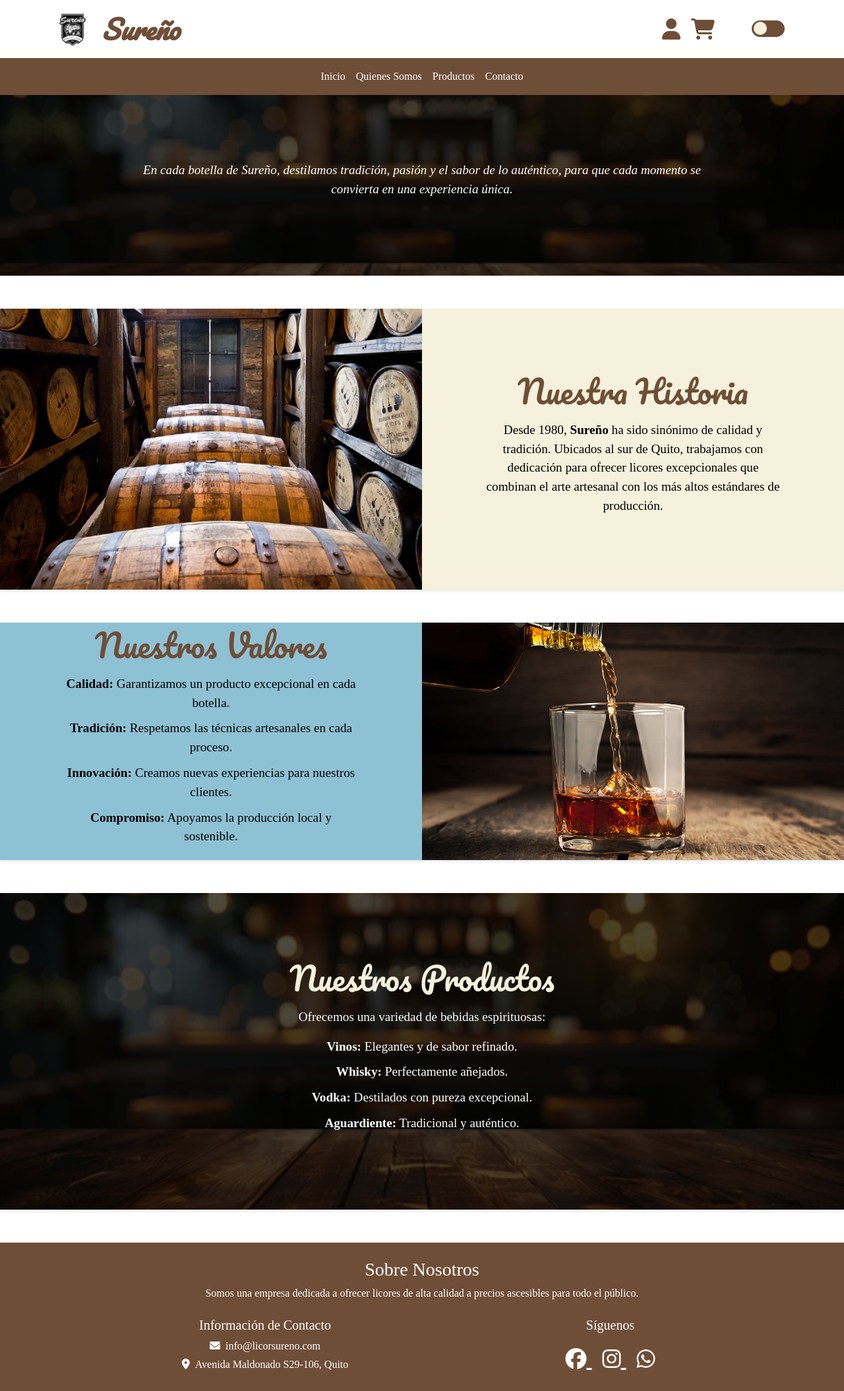
After one commit to luis-sagx/Sureno, a Flask app: page /about in a window 1280 px wide. The commit adds this page. Shown: the whole page at 66% size. Run offline with Flask 3, Linux system fonts and the light colour scheme.

Commit message:
quienes somos

```diff
--- a/static/css/index.css
+++ b/static/css/index.css
@@ -6,40 +6,25 @@
     --white: #FFFFFF;         /* Pure white */
     --black: #000000;         /* Pure black */
     --celeste-oscuro: #316168;
-    --boton-cafe: #906243;
-    --boton-cafe-hover: #fc894f;
-    --boton-celeste: #408791;
-    --boton-celeste-hover: #00b1c9;
+    --p-color: black;
 
     /* Light Theme */
     --bg-color: var(--white);
     --text-color: var(--cafe);
-    --header-bg: var(--beige);
-    --nav-bg: var(--cafe);
-    --link-color: var(--white);
-    --hover-link-color: var(--celeste);
-    --icon-color: var(--cafe);
-    --checkbox-bg: var(--cafe);
-    --checkbox-ball: var(--beige);
     --section-1: var(--beige);
     --section-2: var(--celeste);
 }
 
 /* Dark Theme */
 body.dark-mode {
+    --p-color: white;
     --bg-color: #1E1E1E;
     --text-color: var(--beige);
-    --header-bg: #2b2a2a;
-    --nav-bg: var(--cafe);
-    --link-color: var(--beige);
-    --hover-link-color: var(--celeste);
-    --icon-color: var(--beige);
-    --checkbox-bg: var(--beige);
-    --checkbox-ball: var(--cafe);
     --section-1: var(--cafe);
     --section-2: var(--celeste-oscuro);
 }
 
+/* Index */
 .banner {
     background-image: linear-gradient(
         rgba(0, 0, 0, 0.5),
@@ -58,10 +43,9 @@ body.dark-mode {
 .banner-subtitle {
     font-size: 1.5rem;
     color: var(--white);
-    font-style: italic;
     font-weight: bold;
     padding: 1.5rem;
-    text-shadow: 0px 0px 10px rgba(255, 252, 221, 0.5);
+    text-shadow: 0px 0px 10px rgba(255, 237, 221, 0.556);
 }
 
 .banner-title {
@@ -115,6 +99,135 @@ body.dark-mode {
 }
 
 .services-1 img {
-    max-width: 150px;
+    width: 7rem;
     margin-bottom: 1rem;
 }
+
+/* About US */
+.phrase-container, .section.show-products {
+    background-image: linear-gradient(
+        rgba(0, 0, 0, 0.7),
+        rgba(0, 0, 0, 0.7)
+    ),
+    url('../img/Fondo-main.webp');
+    background-position: center;
+    background-repeat: no-repeat;
+    background-size: cover;
+    background-attachment: fixed;
+    width: 100%;
+    padding: 100px 0;
+    display: flex;
+    justify-content: center;
+    align-items: center;
+    color: #fff;
+}
+
+.phrase-info {
+    font-style: italic;
+    width: 70%;
+    color: white;
+    text-align: center;
+    font-size: 1.2rem;
+}
+
+#aboutUs p {
+    font-size: 1.2rem;
+}
+
+.section {
+    margin: 50px auto;
+    box-shadow: 0 2px 5px rgba(0, 0, 0, 0.1);
+}
+
+.section h2 {
+    font-family: 'Pacifico', cursive;
+    font-size: 3rem;
+    margin-bottom: 1rem;
+    color: var(--text-color);
+}
+
+.section ul {
+    list-style-type: none;
+    padding: 0;
+}
+
+.section ul li {
+    margin-bottom: 10px;
+    display: block;
+    font-size: 1.2rem;
+}
+
+.section.show-products h2 {
+    color: var(--beige);
+}
+
+.history, .valors {
+    display: flex;
+    align-items: center;
+    justify-content: space-between;
+    box-shadow: 0 2px 5px rgba(0, 0, 0, 0.1);
+}
+
+.history p, .valors li {
+    color: var(--p-color);
+}
+
+.history {
+    background-color: var(--section-1);
+}
+
+.valors {
+    background-color: var(--section-2);
+}
+
+.aboutUs-information {
+    flex: 1;
+    justify-content: center;
+}
+
+.center-information {
+    margin: 0 auto;
+    max-width: 70%;
+    text-align: center;
+}
+
+/* Media queries for responsive design */
+@media (min-width: 768px) {
+    .history, .valors {
+        flex-direction: row;
+    }
+
+    #aboutUs img {
+        width: 50%;
+        max-width: 50%;
+    }
+
+    .aboutUs-information {
+        width: 50%;
+    }
+}
+
+@media (max-width: 767px) {
+    p, li {
+        font-size: 1rem;
+    }
+
+    .history, .valors {
+        flex-direction: column;
+    }
+
+    #aboutUs img {
+        width: 100%;
+        max-width: 100%;
+        order: -1; /* Asegura que la imagen siempre aparezca primero en móvil */
+    }
+
+    .aboutUs-information {
+        width: 100%;
+        padding: 20px 0;
+    }
+
+    .center-information {
+        max-width: 90%;
+    }
+}
--- a/static/css/styles.css
+++ b/static/css/styles.css
@@ -1,13 +1,14 @@
 :root {
     /* Color Palette */
     --cafe: #6F4E37;          /* Rich brown */
-    --beige: #F5F5DC;         /* Soft beige */
-    --celeste: #87CEEB;       /* Sky blue */
+    --beige: #f5f1dc;         /* Soft beige */
+    --celeste: #8FC1D4;       /* Sky blue */
     --white: #FFFFFF;         /* Pure white */
     --black: #000000;         /* Pure black */
+    --naranja: #fc894f;
     --celeste-oscuro: #316168;
     --boton-cafe: #906243;
-    --boton-cafe-hover: #fc894f;
+    --boton-cafe-hover: var(--naranja);
     --boton-celeste: #408791;
     --boton-celeste-hover: #00b1c9;
 
@@ -104,14 +105,12 @@ body {
 
 .btn-1, .btn-2 {
     color: var(--white);
+    font-size: 1.2rem;
 }
 
 /* Footer Styles */
 footer {
     background-color: var(--nav-bg);
-    color: var(--white);
-    text-align: center;
-    padding: 2rem 0;
 }
 
 .social-icons {
@@ -120,13 +119,12 @@ footer {
 
 .social-icons a {
     color: var(--white);
-    font-size: 1.5rem;
-    margin: 0 0.5rem;
+    font-size: 2rem;
     transition: color 0.3s;
 }
 
 .social-icons a:hover {
-    color: var(--celeste);
+    color: var(--beige);
 }
 
 /* Dark Mode Toggle */
--- /dev/null
+++ b/templates/aboutUs.html
@@ -0,0 +1,70 @@
+<link rel="stylesheet" href="{{ url_for('static', filename='css/index.css') }}"/>
+
+{% extends "base.html" %} {% block content %}
+
+<section class="phrase-container">
+  <div class="phrase-info">
+    <p>
+      En cada botella de Sureño, destilamos tradición, pasión y el sabor de lo
+      auténtico, para que cada momento se convierta en una experiencia única.
+    </p>
+  </div>
+</section>
+<section id="aboutUs">
+  <div class="section history">
+    <img src="{{ url_for('static', filename='img/history.jpg') }}" alt="history"/>
+    <div class="aboutUs-information">
+      <div class="center-information">
+        <h2>Nuestra Historia</h2>
+        <p>
+          Desde 1980, <strong>Sureño</strong> ha sido sinónimo de calidad y
+          tradición. Ubicados al sur de Quito, trabajamos con dedicación para
+          ofrecer licores excepcionales que combinan el arte artesanal con los
+          más altos estándares de producción.
+        </p>
+      </div>
+    </div>
+  </div>
+
+  <div class="section valors">
+    <div class="aboutUs-information">
+      <div class="center-information">
+        <h2>Nuestros Valores</h2>
+        <ul>
+          <li>
+            <strong>Calidad:</strong> Garantizamos un producto excepcional en
+            cada botella.
+          </li>
+          <li>
+            <strong>Tradición:</strong> Respetamos las técnicas artesanales en
+            cada proceso.
+          </li>
+          <li>
+            <strong>Innovación:</strong> Creamos nuevas experiencias para
+            nuestros clientes.
+          </li>
+          <li>
+            <strong>Compromiso:</strong> Apoyamos la producción local y
+            sostenible.
+          </li>
+        </ul>
+      </div>
+    </div>
+    <img src="{{ url_for('static', filename='img/valores.jpeg') }}" alt="valores"/>
+  </div>
+
+  <div class="section show-products">
+    <div class="center-information">
+      <h2>Nuestros Productos</h2>
+      <p>Ofrecemos una variedad de bebidas espirituosas:</p>
+      <ul>
+        <li><strong>Vinos:</strong> Elegantes y de sabor refinado.</li>
+        <li><strong>Whisky:</strong> Perfectamente añejados.</li>
+        <li><strong>Vodka:</strong> Destilados con pureza excepcional.</li>
+        <li><strong>Aguardiente:</strong> Tradicional y auténtico.</li>
+      </ul>
+    </div>
+  </div>
+</section>
+
+{% endblock %}
--- a/templates/partials/footer.html
+++ b/templates/partials/footer.html
@@ -1,10 +1,37 @@
-<footer>
-    <h3>Sobre Nosotros</h3>
-    <p>Somos una tienda virtual dedicada a ofrecer licores de alta calidad a precios competitivos.</p>
-    <h4>Síguenos</h4>
-    <div class="social-icons">
-        <a href="https://www.facebook.com/licorsureno"><i class="fa-brands fa-facebook"></i></a>
-        <a href="https://www.instagram.com/licores_sureno_ec/"><i class="fa-brands fa-instagram"></i></a>
-        <a href="https://web.whatsapp.com/"><i class="fa-brands fa-whatsapp"></i></a>
+<footer class="text-white py-4">
+    <div class="container">
+        <!-- Row principal -->
+        <div class="row text-center mb-3">
+            <div class="col-12">
+                <h3>Sobre Nosotros</h3>
+                <p class="mb-2">Somos una empresa dedicada a ofrecer licores de alta calidad a precios ascesibles para todo el público.</p>
+            </div>
+        </div>
+
+        <!-- Row para información de contacto y redes sociales -->
+        <div class="row justify-content-center">
+            <!-- Columna de información de contacto -->
+            <div class="col-md-5 text-center mb-2 mb-md-0 me-md-5">
+                <h4 class="h5 mb-2">Información de Contacto</h4>
+                <p class="mb-1"><i class="fa-solid fa-envelope me-2"></i>info@licorsureno.com</p>
+                <p class="mb-1"><i class="fa-solid fa-location-dot me-2"></i>Avenida Maldonado S29-106, Quito</p>
+            </div>
+
+            <!-- Columna de redes sociales -->
+            <div class="col-md-4 text-center ms-md-5">
+                <h4 class="h5 mb-2">Síguenos</h4>
+                <div class="social-icons">
+                    <a href="https://www.facebook.com/licorsureno" class="me-3">
+                        <i class="fa-brands fa-facebook"></i>
+                    </a>
+                    <a href="https://www.instagram.com/licores_sureno_ec/" class="me-3">
+                        <i class="fa-brands fa-instagram"></i>
+                    </a>
+                    <a href="https://web.whatsapp.com/">
+                        <i class="fa-brands fa-whatsapp"></i>
+                    </a>
+                </div>
+            </div>
+        </div>
     </div>
 </footer>
```
Also changed, not shown: templates/index.html (+1 -7 lines), static/img/history.jpg (added), static/img/valores.jpeg (added).
